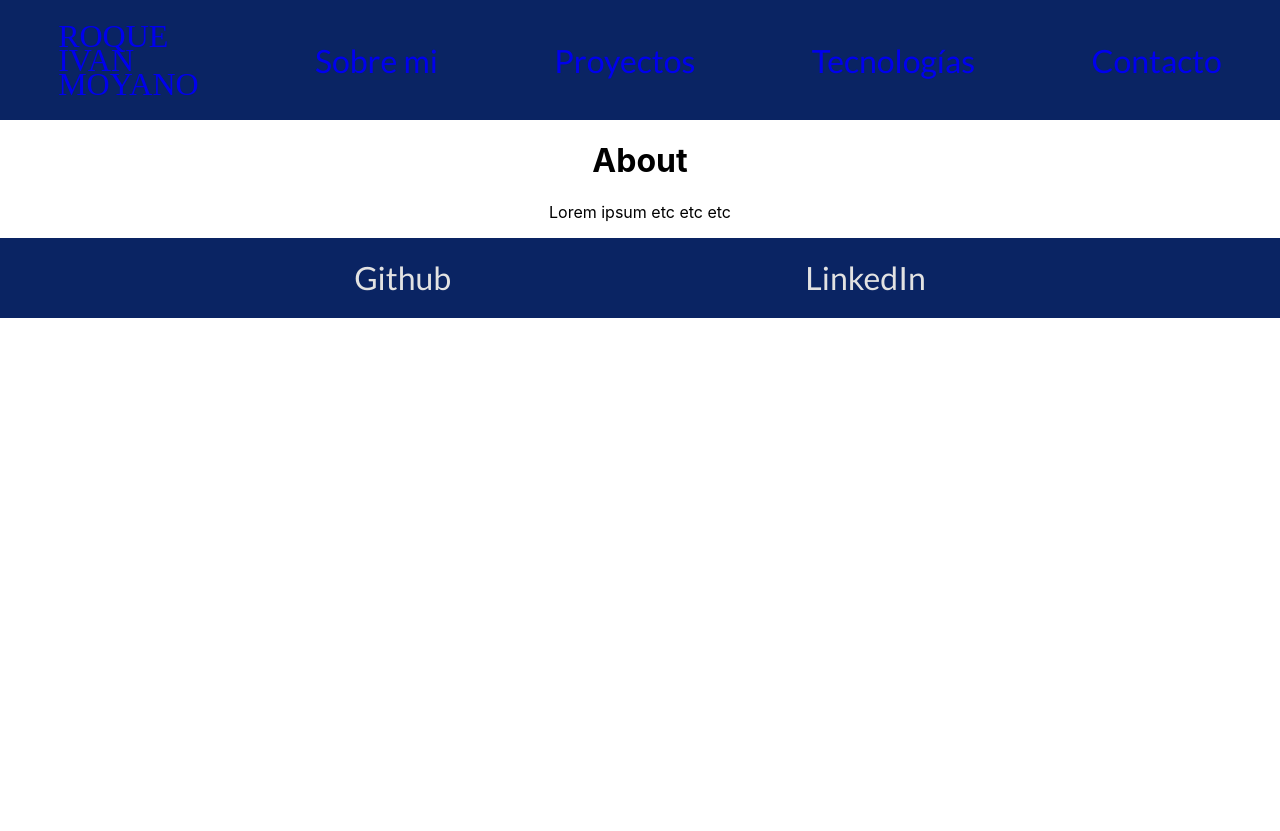
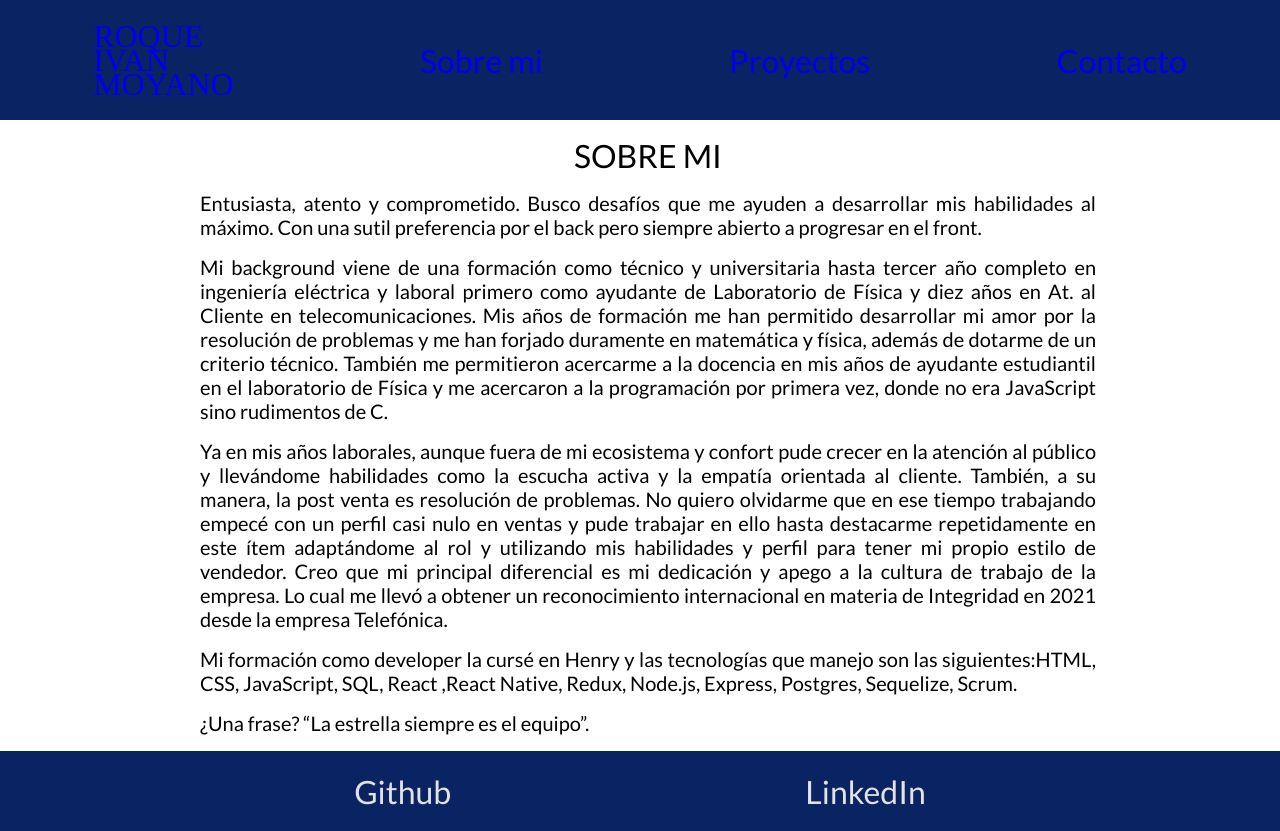
Before and after one commit to iblackpixel/Portfolio, a React (Create React App) app in the folder portfolio/: page /about in a window 1280 px wide. Before the commit the page ends 800 px from the top, so only its background shows below. Built offline with nearby package versions, Linux system fonts and the light colour scheme; a web font is replaced by a local one.

Commit message:
About y css

```diff
--- a/portfolio/src/App.js
+++ b/portfolio/src/App.js
@@ -5,6 +5,7 @@ import About from "./components/About/About";
 import Footer from "./components/Footer/Footer";
 import NavBar from "./components/NavBar/NavBar";
 import Home from "./components/Pages/Home";
+import Projects from "./components/Projects/Projects";
 import Tecnologias from "./components/Tecnologias/Tecnologias";
 
 function App() {
@@ -15,7 +16,8 @@ function App() {
         <Routes>
           <Route exact path='/' element={<Home />} />
           <Route exact path='/about' element={<About />} />
-          <Route exact path='/tecnologias' element={<Tecnologias />} />
+          <Route exact path='/proyectos' element={<Projects />} />
+          <Route exact path='/tecno' element={<Tecnologias />} />
         </Routes>
       </div>
       <Footer />
--- a/portfolio/src/components/About/About.jsx
+++ b/portfolio/src/components/About/About.jsx
@@ -1,11 +1,52 @@
 import React from "react";
+import styled from "styled-components";
 
+const Contenedor = styled.div`
+  display: flex;
+  flex-direction: column;
+  justify-content: center;
+  align-items: center;
+  width: 100%;
+  margin: 0.5vh;
+  padding: 0.5vh;
+`;
+
+const Title = styled.div`
+  margin: 1vh;
+  text-decoration: none;
+  font-size: 4vh;
+  font-weight: light;
+  font-family: Lato;
+`;
+const ContenedorTexto = styled.div`
+  display: flex;
+  width: 70%;
+  margin: 1vh;
+  text-decoration: none;
+  font-size: 2.5vh;
+  font-weight: light;
+  font-family: Lato;
+  text-align: justify;
+`;
+const texto =
+  "Entusiasta, atento y comprometido.  Busco desafíos que me ayuden a desarrollar mis habilidades al máximo.  Con una sutil preferencia por el back pero siempre abierto a progresar en el front.  ";
+const texto2 =
+  "Mi background viene de una formación como técnico y universitaria hasta tercer año completo en ingeniería eléctrica y laboral primero como ayudante de Laboratorio de Física y diez años en At. al Cliente en telecomunicaciones.  Mis años de formación me han permitido desarrollar mi amor por la resolución de problemas y me han forjado duramente en matemática y física, además de dotarme de un criterio técnico.  También me permitieron acercarme a la docencia en mis años de ayudante estudiantil en el laboratorio de Física y me acercaron a la programación por primera vez, donde no era JavaScript sino rudimentos de C. ";
+const texto3 =
+  " Ya en mis años laborales, aunque fuera de mi ecosistema y confort pude crecer en la atención al público y llevándome habilidades como la escucha activa y la empatía orientada al cliente.  También, a su manera, la post venta es resolución de problemas.  No quiero olvidarme que en ese tiempo trabajando empecé con un perfil casi nulo en ventas y pude trabajar en ello hasta destacarme repetidamente en este ítem adaptándome al rol y utilizando mis habilidades y perfil para tener mi propio estilo de vendedor.  Creo que mi principal diferencial es mi dedicación y apego a la cultura de trabajo de la empresa. Lo cual me llevó a obtener un reconocimiento internacional en materia de Integridad en 2021 desde la empresa Telefónica. ";
+const texto4 =
+  " Mi formación como developer la cursé en Henry y las tecnologías que manejo son las siguientes:HTML, CSS, JavaScript, SQL, React ,React Native, Redux, Node.js, Express, Postgres, Sequelize, Scrum. ";
+const texto5 = " ¿Una frase?  “La estrella siempre es el equipo”.";
 function About() {
   return (
-    <div>
-      <h1>About</h1>
-      <p>Lorem ipsum etc etc etc</p>
-    </div>
+    <Contenedor>
+      <Title>SOBRE MI</Title>
+      <ContenedorTexto>{texto}</ContenedorTexto>
+      <ContenedorTexto>{texto2}</ContenedorTexto>
+      <ContenedorTexto>{texto3}</ContenedorTexto>
+      <ContenedorTexto>{texto4}</ContenedorTexto>
+      <ContenedorTexto>{texto5}</ContenedorTexto>
+    </Contenedor>
   );
 }
 
--- a/portfolio/src/components/Cards/Card.jsx
+++ b/portfolio/src/components/Cards/Card.jsx
@@ -2,23 +2,33 @@ import React from "react";
 import styled from "styled-components";
 
 const ContenedorCard = styled.div`
-  height: 30vh;
+  height: 25vh;
   display: flex;
   align-content: center;
   flex-direction: column;
   align-items: center;
 `;
 const Title = styled.h2`
+  margin: 1vh;
+  text-decoration: none;
+  font-size: 2vh;
+  font-weight: light;
+  font-family: Lato;
+  width: 30%;
   &:hover {
     cursor: default;
   }
+`;
+const ContenedorImg = styled.img`
+  object-fit: fill;
+  height: 18vh;
 `;
 
 export default function Card({ image, title }) {
   return (
     <ContenedorCard>
       <Title>{title}</Title>
-      <img src={image} alt={title} />
+      <ContenedorImg src={image} alt={title} />
     </ContenedorCard>
   );
 }
--- a/portfolio/src/components/Cards/Cards.jsx
+++ b/portfolio/src/components/Cards/Cards.jsx
@@ -6,7 +6,7 @@ const ContenedorCartas = styled.div`
   display: grid;
   grid-template-columns: repeat(3, 1fr);
   grid-gap: 0.4vh;
-  grid-auto-rows: minmax(40vh, auto);
+  grid-auto-rows: minmax(25vh, auto);
 `;
 
 const auxiliar = [
--- a/portfolio/src/components/NavBar/NavBar.jsx
+++ b/portfolio/src/components/NavBar/NavBar.jsx
@@ -33,7 +33,6 @@ export default function NavBar() {
       </StyledLink>
       <StyledLink to='/about'>Sobre mi</StyledLink>
       <StyledLink to='/projects'>Proyectos</StyledLink>
-      <StyledLink to='/skills'>Tecnologías</StyledLink>
       <StyledLink to='/contact'>Contacto</StyledLink>
     </Contenedor>
   );
--- a/portfolio/src/components/Projects/Project.jsx
+++ b/portfolio/src/components/Projects/Project.jsx
@@ -7,12 +7,13 @@ const Contenedor = styled.div`
   flex-direction: column;
   justify-content: center;
   align-items: center;
-  background-color: ${colors.secundario};
+  border-style: inset;
+  border-color: ${colors.secundario};
   height: 50vh;
   width: 40vh;
-  margin: 0.5vh;
+  margin: 5 vh;
   padding: 0.5vh;
-  border-radius: 1.5rem;
+  border-radius: 1rem;
 `;
 const Title = styled.div`
   margin: 1vh;
@@ -49,11 +50,16 @@ const LinkDeploy = styled.a`
   font-weight: light;
   font-family: Lato;
   margin: 2vh;
-  background-color: ${colors.terciario};
-  margin: 0.2rem;
+  border-style: solid;
+  border-color: ${colors.terciario};
+  margin: 0.4rem;
   border-radius: 0.5rem;
   color: ${colors.terciario};
   &:visited {
+    color: ${colors.principal};
+    text-decoration: none;
+  }
+  &:hover {
     color: ${colors.principal};
     text-decoration: none;
   }
--- a/portfolio/src/components/Projects/Projects.jsx
+++ b/portfolio/src/components/Projects/Projects.jsx
@@ -5,6 +5,13 @@ import Project from "./Project";
 const ContenedorSuperior = styled.div`
   display: flex;
   flex-direction: column;
+`;
+const Title = styled.div`
+  margin: 1vh;
+  text-decoration: none;
+  font-size: 4vh;
+  font-weight: light;
+  font-family: Lato;
 `;
 const Contenedor = styled.div`
   display: flex;
@@ -23,7 +30,7 @@ function Projects() {
     "Infusion Store es un ecommerce de infusiones hecho en React con app movil generada en React Native. Proyecto grupal final Bootcamp SoyHenry.";
   return (
     <ContenedorSuperior>
-      <h1>Mis Proyectos</h1>
+      <Title>MIS PROYECTOS</Title>
       <Contenedor>
         <Project
           title='Henry Dogs'
--- a/portfolio/src/components/Tecnologias/Tecnologias.jsx
+++ b/portfolio/src/components/Tecnologias/Tecnologias.jsx
@@ -3,10 +3,19 @@ import styled from "styled-components";
 import Card from "../Cards/Card";
 import Cards from "../Cards/Cards";
 
-const Contenedor = styled.div``;
-const Title = styled.h1`
-  display: flex;
+const Contenedor = styled.div`
+  flex-direction: row;
   justify-content: center;
+  align-items: center;
+  width: 100%;
+  margin: 0.5vh;
+  padding: 0.5vh;
+`;
+const Title = styled.div`
+  margin: 1vh;
+  text-decoration: none;
+  font-size: 4vh;
+  font-weight: light;
   font-family: Lato;
 `;
 
```
